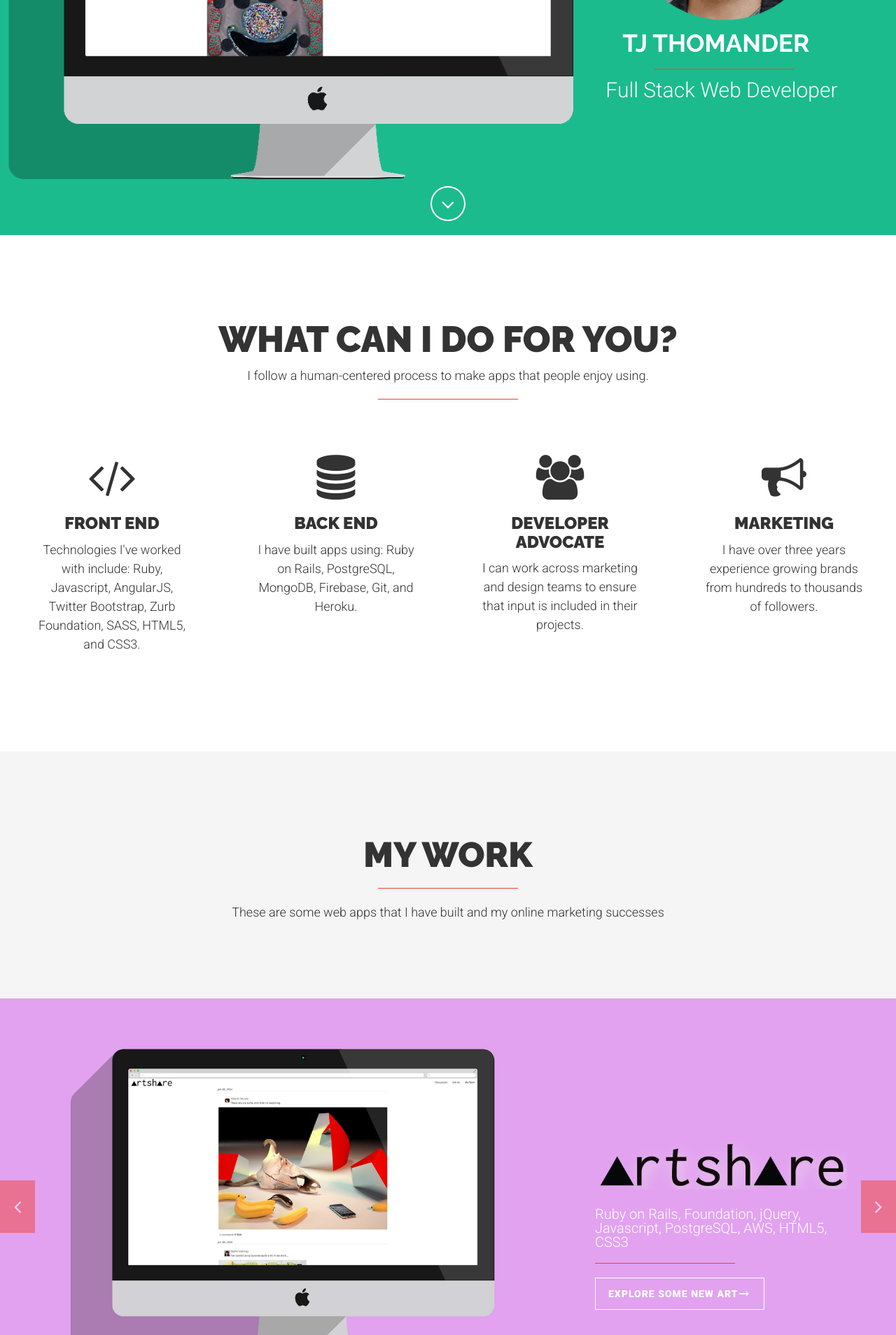
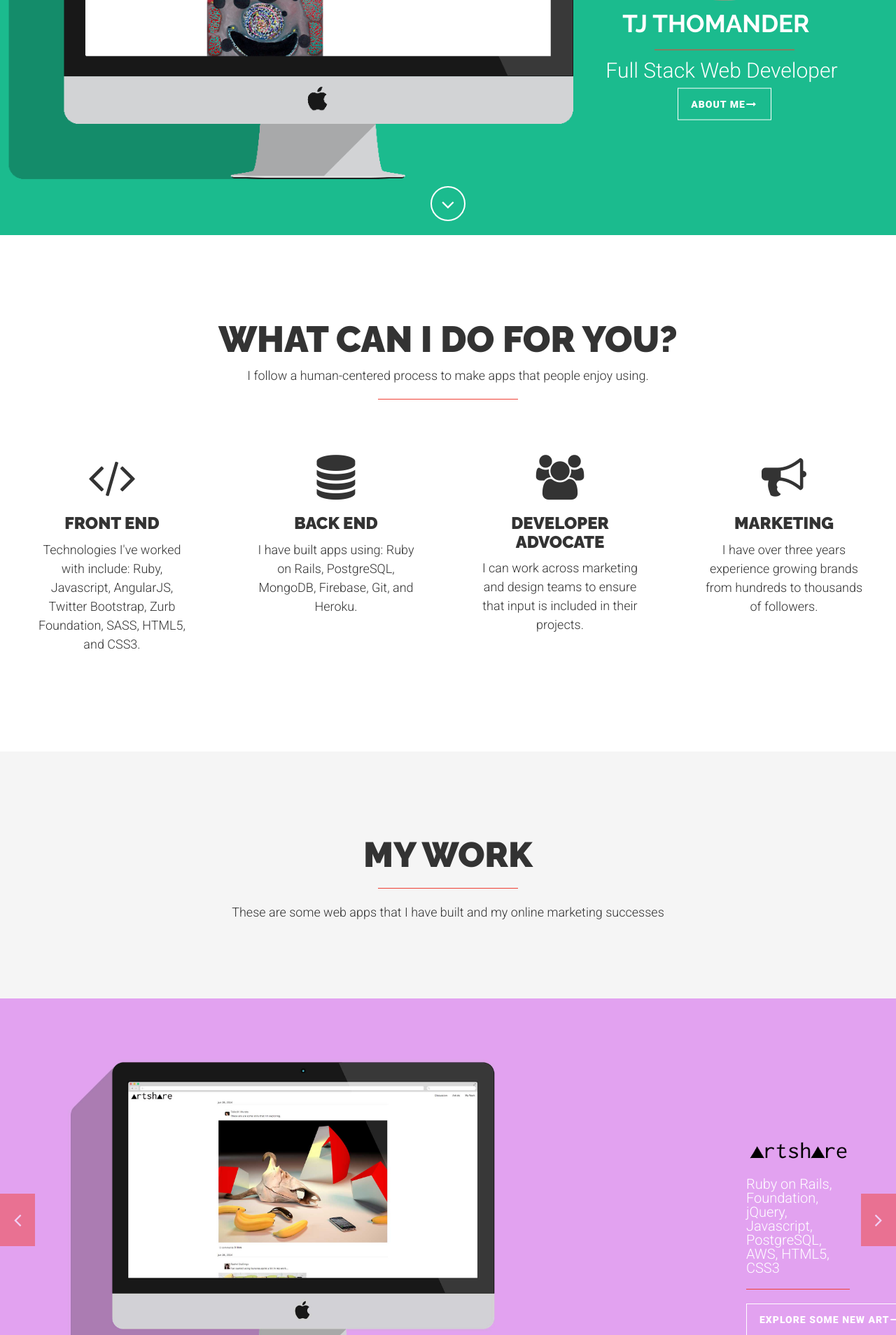
Before and after one commit to hellotj/portfolio, a PHP site: page / in a window 1280 px wide. Shown: the part 464-2372 px from the top of the page at 70% size. Run offline with PHP 8.4, Linux system fonts and the light colour scheme.

Commit message:
fixed the carousel imaging

```diff
--- a/assets/css/vitality-red.css
+++ b/assets/css/vitality-red.css
@@ -358,7 +358,13 @@ header .scroll-down .btn:hover {
         max-width: 300px;
         padding-left: 0;
     }
+.perfil {
+    max-height: 10%;
+}
 
+.about-me {
+    margin-top: 2%;
+}
 
 }
 
@@ -680,6 +686,7 @@ aside.cta-quote span.quote {
 
 .portfolio-carousel .item .project-details img.client-logo {
     margin: 0 auto 25px;
+    height: 50%;
 }
 
 .portfolio-carousel .item .project-details .project-name {
@@ -698,6 +705,11 @@ aside.cta-quote span.quote {
     line-height: 18px;
 }
 
+.project-details {
+    width: 41%;
+    margin-left: 60%;
+    position: relative;
+}
 .portfolio-carousel .owl-controls {
     margin-top: 0;
 }
@@ -750,6 +762,7 @@ aside.cta-quote span.quote {
 
     .portfolio-carousel .item .project-details img.client-logo {
         margin: 0 auto 25px 0;
+        height: 50%;
     }
 
     .portfolio-carousel .item .project-details .project-name {
--- a/home.html
+++ b/home.html
@@ -102,6 +102,7 @@
             <div class="brand-name">TJ Thomander</div>
             <hr class="colored">
             <div class="brand-name-subtext">Full Stack Web Developer</div>
+            <a href="#portfolioModal1" data-toggle="modal" class="btn btn-outline-light about-me">About me<i class="fa fa-long-arrow-right fa-fw"></i></a>
         </div>
         <div class="scroll-down">
             <a class="btn" href="#about"><i class="fa fa-angle-down fa-fw"></i></a>
@@ -292,10 +293,10 @@
                 <div class="col-lg-12 text-center">
                     <h2>Contact</h2>
                     <hr class="colored">
-                    <p>Currently looking for fulltime or contract work. Let me know how we can connect. </p>
+                    <p>Currently looking for full time or contract work. Let me know how we can connect. </p>
                 </div>
             </div>
-            <div class="row content-row">
+            <!-- <div class="row content-row">
                 <div class="col-lg-8 col-lg-offset-2">
                     <form name="sentMessage" id="contactForm" novalidate>
                         <div class="row control-group">
@@ -334,8 +335,8 @@
                             </div>
                         </div>
                     </form>
-                </div>
-            </div>
+                </div> -->
+            <!-- </div> -->
         </div>
     </section>
 
@@ -374,7 +375,7 @@
     <!-- Portfolio Modals -->
 
     <!-- Example Modal 1 -->
-    <div class="portfolio-modal modal fade" id="portfolioModal1" tabindex="-1" role="dialog" aria-hidden="true" style="background-image: url('assets/img/portfolio/bg-1.jpg')">
+    <div class="portfolio-modal modal fade" id="portfolioModal1" tabindex="-1" role="dialog" aria-hidden="true" style="background-image: url('assets/img/portfolio/bg-5.png')">
         <div class="modal-content">
             <div class="close-modal" data-dismiss="modal">
                 <div class="lr">
@@ -386,19 +387,19 @@
                 <div class="container">
                     <div class="row">
                         <div class="col-lg-8 col-lg-offset-2">
-                            <img src="assets/img/client-logos/logo-1.png" class="img-responsive img-centered" alt="">
-                            <h2>Project Title</h2>
+                            <img src="assets/img/perfil.png" class="img-responsive img-centered perfil" alt="">
+                            <h2>About Me</h2>
                             <hr class="colored">
-                            <p>My wife is an artist and uses peer review as critical part of her artmaking process. I created the artshare social network so that working artists can easily upload and receive feedback on their work from other artists that they trust. </p>
+                            <p>With a background in online marketing and social entrepreneurship, I seek to develop web applications that have the potential to disrupt industries while providing beautiful user experiences.</p>
                         </div>
 
                         <div class="col-lg-8 col-lg-offset-2">
                             <ul class="list-inline item-details">
-                                <li>Creator: <strong><a href="http://startbootstrap.com">Start Bootstrap</a></strong>
+                                <li><img src="assets/img/perfil.png" class="img-responsive img-centered perfil" alt=""> <strong>Social Media Marketing</strong>
                                 </li>
-                                <li>Date: <strong><a href="http://startbootstrap.com">April 2014</a></strong>
+                                <li><img src="assets/img/perfil.png" class="img-responsive img-centered perfil" alt=""> <strong>Community Management</strong>
                                 </li>
-                                <li>Service: <strong><a href="http://startbootstrap.com">Web Development</a></strong>
+                                <li><img src="assets/img/perfil.png" class="img-responsive img-centered perfil" alt=""><strong>Cool Stuff</strong>
                                 </li>
                             </ul>
                             <button type="button" class="btn btn-default" data-dismiss="modal"><i class="fa fa-times"></i> Close</button>
```
Also changed, not shown: assets/img/client-logos/logo-1.png, assets/img/perfil.png (added), assets/img/portfolio/bg-5.png (added), 1 other file.
